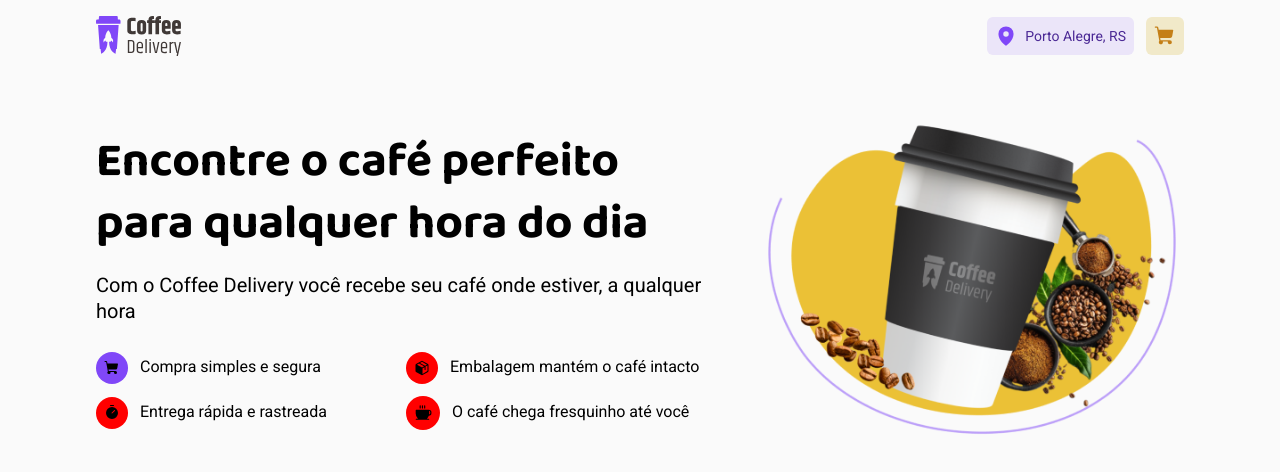
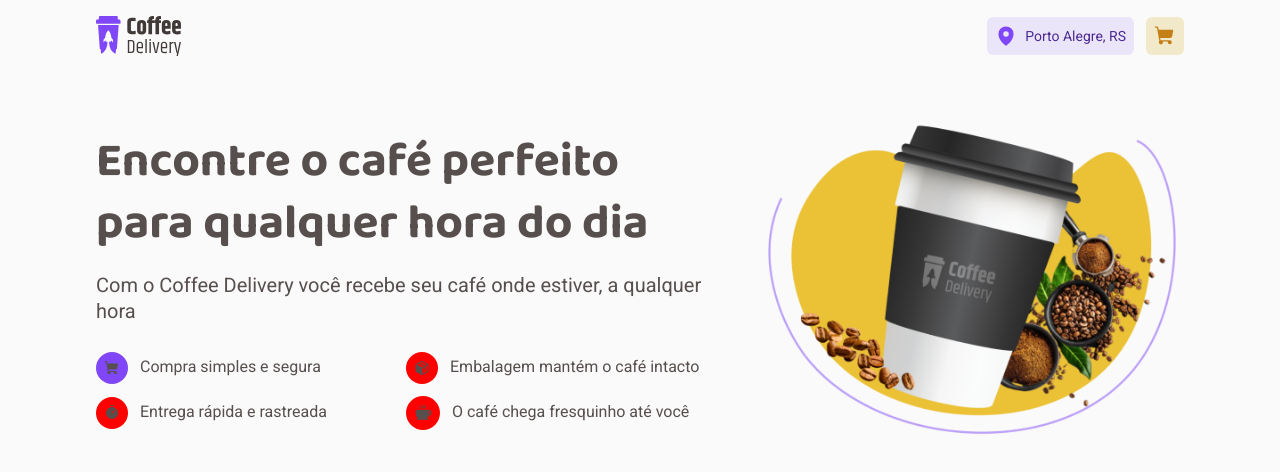
Before and after one commit to GabrielMatoss/CoffeeHouse, a React (Vite) app: page / in a window 1280 px wide. Shown: the top 472 px of the page. Built offline with nearby package versions, Linux system fonts and the light colour scheme.

Commit message:
style(styles): add a default text color

```diff
--- a/src/styles/global.ts
+++ b/src/styles/global.ts
@@ -9,6 +9,7 @@ export const GlobalStyle = createGlobalStyle`
 
     body {
         background-color: ${(props) => props.theme.background};
+        color: ${props => props.theme["base-text"]};
         -webkit-font-smoothing: antialiased;
     }
 
```
